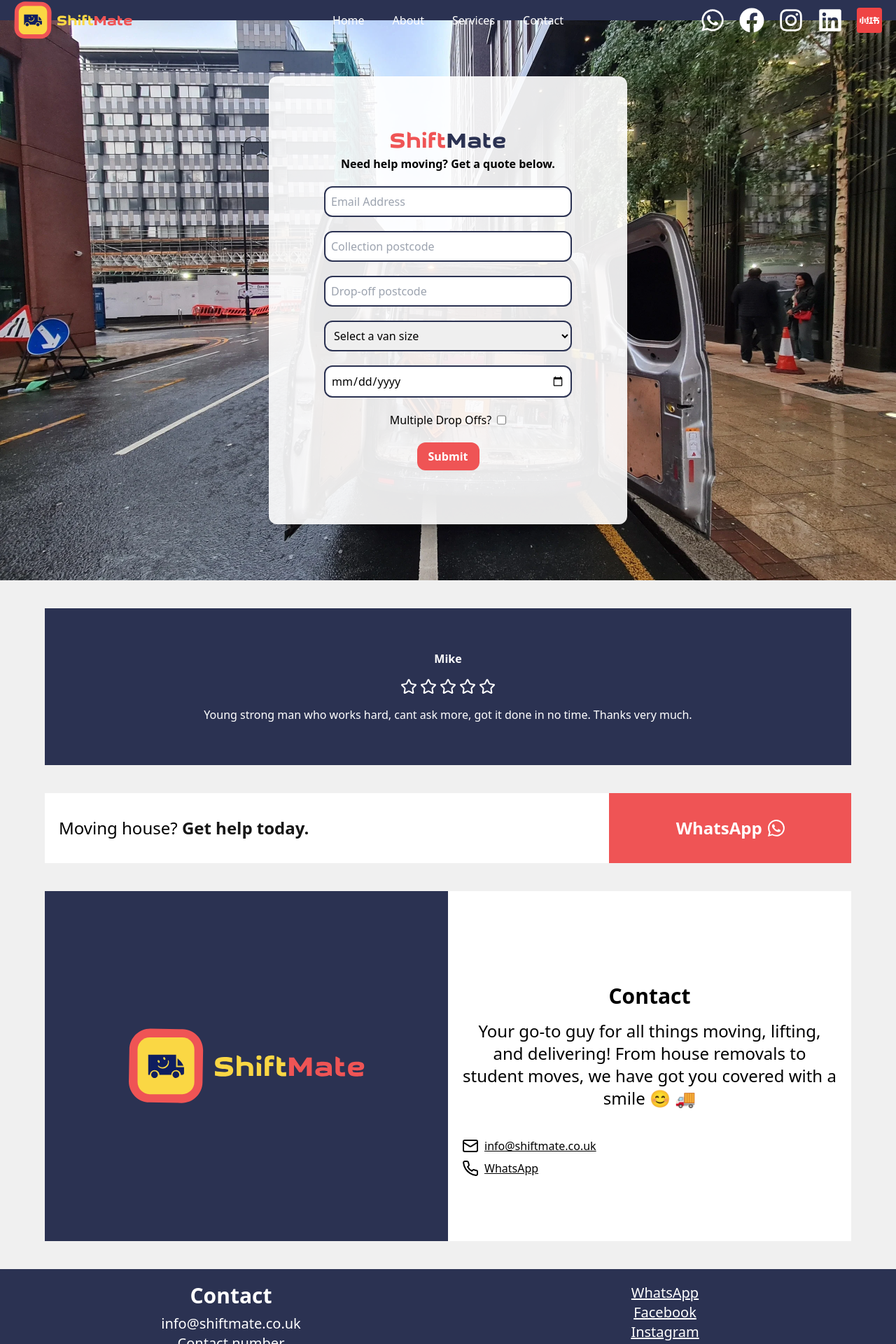
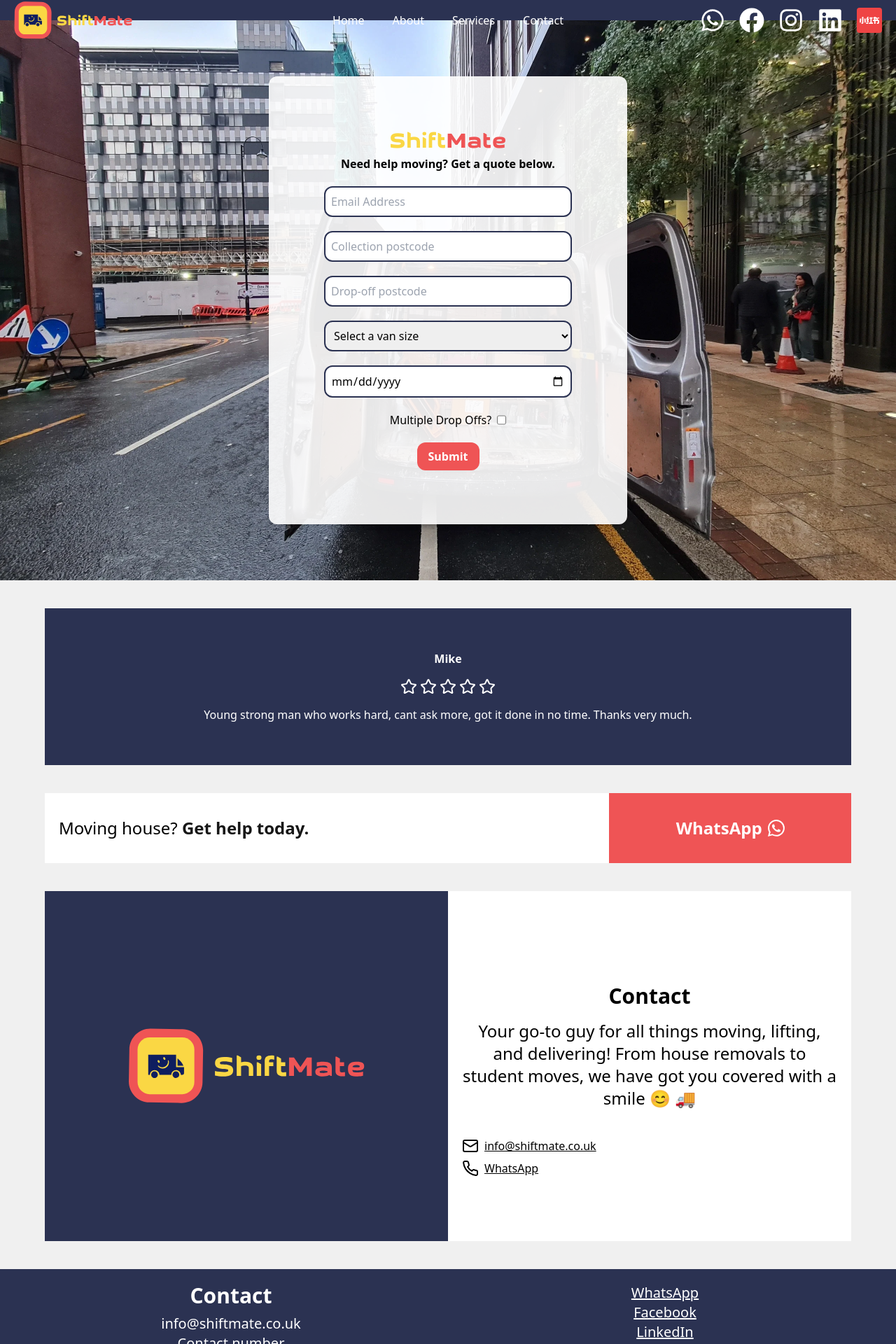
Before and after one commit to JBlackburn94/shift-mate, a Next.js app: page / in a window 1280 px wide. Shown: the part 11-1931 px from the top of the page at 70% size. Built offline with nearby package versions, Linux system fonts and the light colour scheme.

Commit message:
updates colour in the quote form

```diff
--- a/app/api/send-email/route.ts
+++ b/app/api/send-email/route.ts
@@ -20,7 +20,7 @@
 
     await transporter.sendMail({
       from: process.env.EMAIL_USER,
-      to: "blackburntestemail@gmail.com",
+      to: "shiftmateservices@gmail.com",
       subject: "New Contact Form Submission",
       text: `You have received a new submission.\n\nEmail: ${email}\nCollection: ${collection}\nDrop Off: ${dropOff}\nDate: ${date}\nMultiple Drop Offs: ${multipleDrop}`,
     });
--- a/app/components/Footer.tsx
+++ b/app/components/Footer.tsx
@@ -9,19 +9,39 @@
         <p className=" text-xl">Contact number</p>
       </div>
       <div className="w-full md:w-1/2 flex flex-col justify-start items-center mt-2 md:mt-0">
-        <Link href="#" className="text-xl underline">
+        <Link
+          href="https://api.whatsapp.com/send?phone=07737129843"
+          target="_blank"
+          className="text-xl underline"
+        >
           WhatsApp
         </Link>
-        <Link href="#" className="text-xl underline">
+        <Link
+          href="https://www.facebook.com/profile.php?id=61565297475622&rdid=SDTjxWWafnUdjeqf&share_url=https%3A%2F%2Fwww.facebook.com%2Fshare%2FPai7heExECxXbbxS%2F"
+          target="_blank"
+          className="text-xl underline"
+        >
           Facebook
         </Link>
-        <Link href="#" className="text-xl underline">
+        <Link
+          href="https://www.linkedin.com/in/bigbearbuysltd/?utm_source=share&utm_campaign=share_via&utm_content=profile&utm_medium=android_app"
+          target="_blank"
+          className="text-xl underline"
+        >
+          LinkedIn
+        </Link>
+        <Link
+          href="https://www.instagram.com/Shiftmateservices"
+          target="_blank"
+          className="text-xl underline"
+        >
           Instagram
         </Link>
-        <Link href="#" className="text-xl underline">
-          Instagram
-        </Link>
-        <Link href="#" className="text-xl underline">
+        <Link
+          href="https://www.xiaohongshu.com/user/profile/66e19600000000001d033ddd?xhsshare=CopyLink&appuid=66e19600000000001d033ddd&apptime=1728078568"
+          target="_blank"
+          className="text-xl underline"
+        >
           Xiaohongshu
         </Link>
       </div>
--- a/app/components/QuoteForm.tsx
+++ b/app/components/QuoteForm.tsx
@@ -42,8 +42,8 @@
       className="flex flex-col justify-center items-center gap-5 bg-white shadow-md h-[80%] w-[90%] md:w-[60%] lg:max-w-[40%] rounded-xl bg-opacity-90 px-5"
     >
       <div className="text-center">
-        <h1 className="font-[family-name:var(--font-get-voip)] text-3xl text-sm-blue">
-          <span className="text-sm-red">Shift</span>Mate
+        <h1 className="font-[family-name:var(--font-get-voip)] text-3xl text-sm-red">
+          <span className="text-sm-yellow">Shift</span>Mate
         </h1>
         <p className="font-semibold">Need help moving? Get a quote below.</p>
       </div>
```
